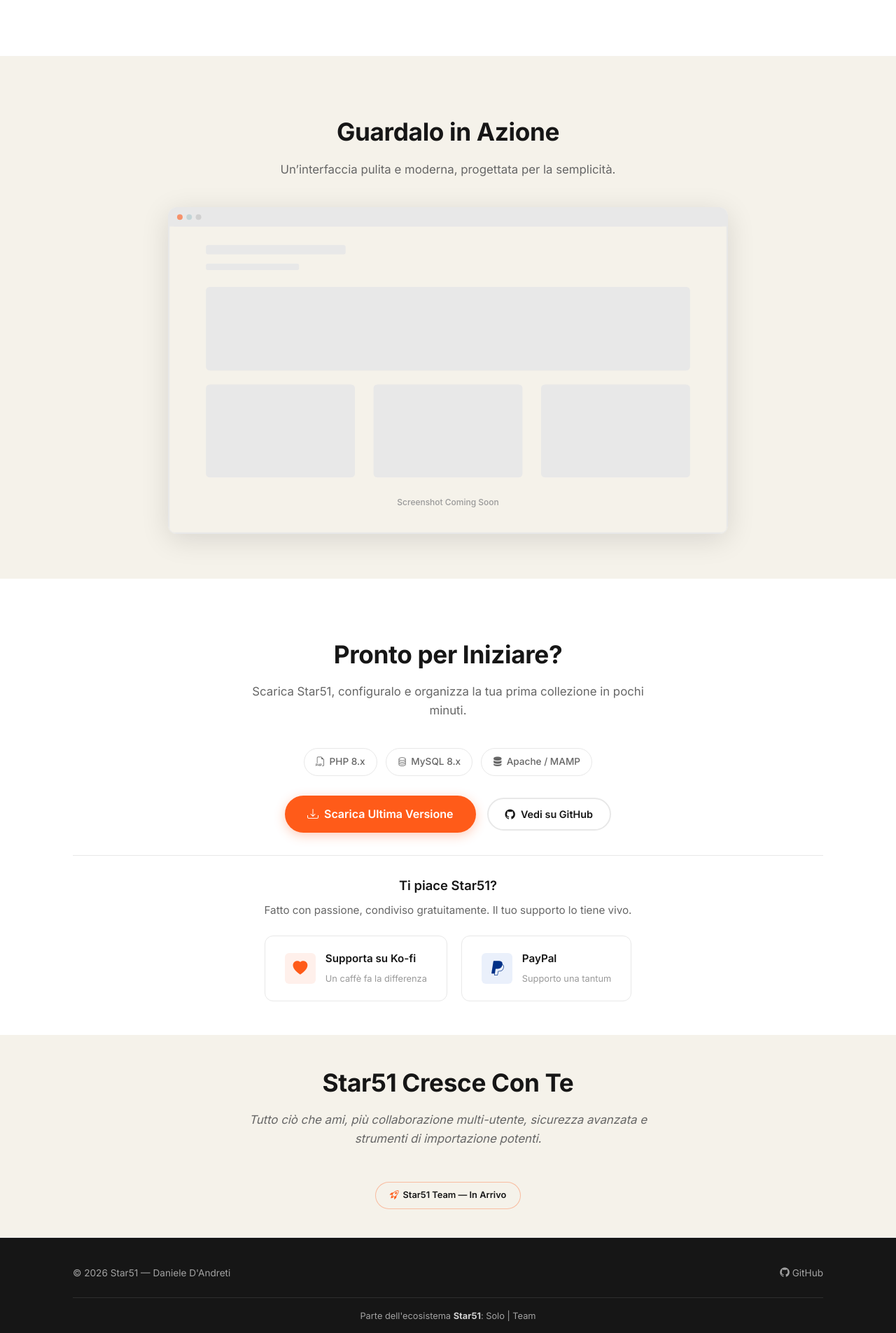
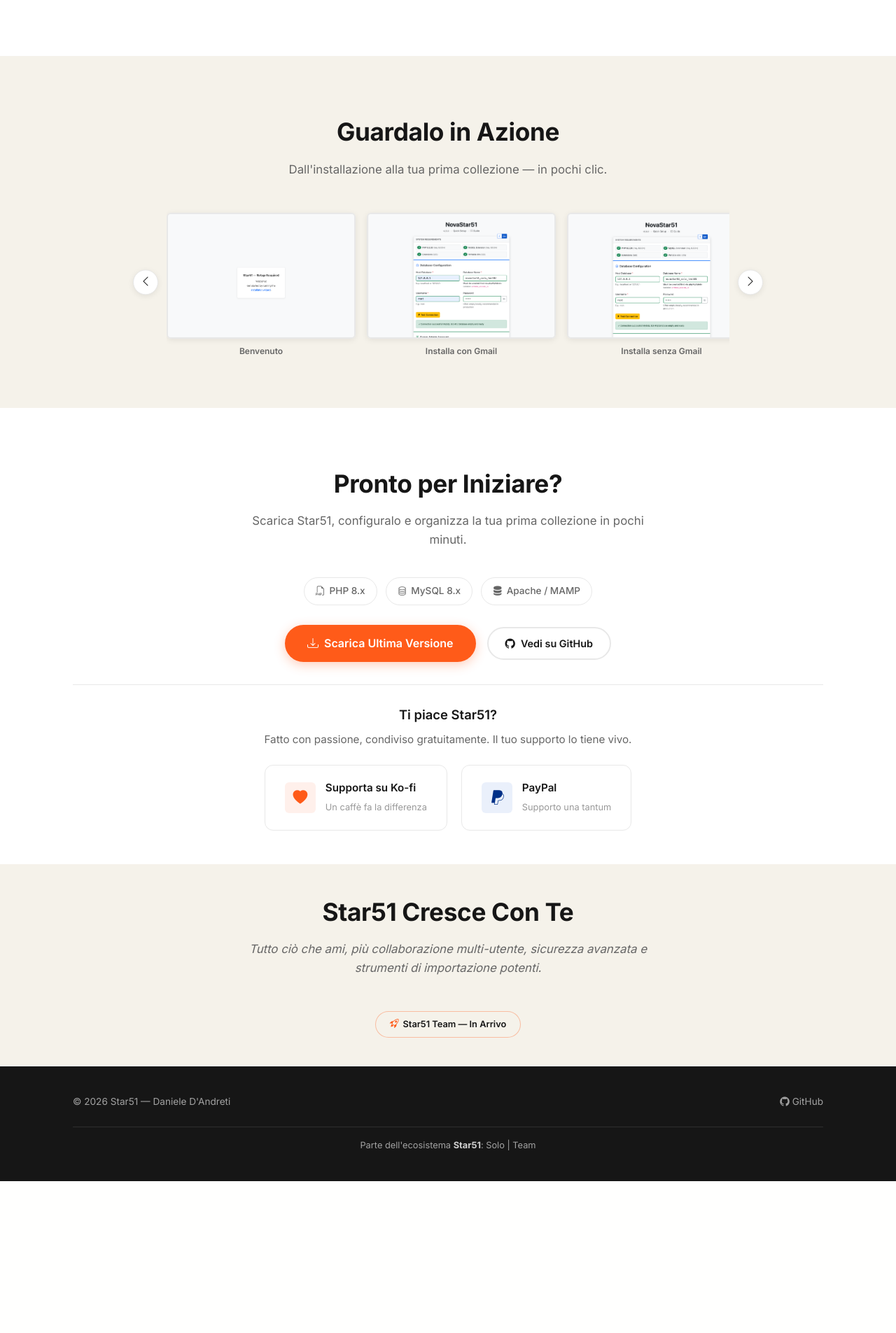
Before and after one commit to danieledandreti/star51, a PHP site: page /it.html in a window 1280 px wide. Shown: the part 1247-3152 px from the top of the page at 70% size. After the commit the page ends 2935 px from the top, so only its background shows below. Run offline with PHP 8.4, Linux system fonts and the light colour scheme.

Commit message:
feat(landing): add screenshot carousel with lightbox
Replace placeholder SVG with 9-slide thumbnail carousel showing
the full user flow: install (Gmail/no-Gmail) → admin panel → frontend.
Shared JS extracted to js/landing.js, lightbox injected via JS.
Both EN and IT pages updated.

```diff
--- a/css/landing.css
+++ b/css/landing.css
@@ -353,20 +353,169 @@
   line-height: 1.6;
 }
 
-/* ── Screenshot Section ── */
-.screenshot-wrapper {
-  max-width: 800px;
+/* ── Carousel ── */
+.carousel {
+  position: relative;
+  max-width: 900px;
   margin: 0 auto;
-  border-radius: var(--radius-md);
-  overflow: hidden;
-  box-shadow: var(--shadow-lg);
-  border: 1px solid var(--gray-200);
+  padding: 0 48px;
 }
 
-.screenshot-wrapper img {
-  width: 100%;
+.carousel-track {
+  display: flex;
+  gap: 16px;
+  overflow-x: auto;
+  scroll-behavior: smooth;
+  scrollbar-width: none;
+  -ms-overflow-style: none;
+  padding: 8px 0;
+}
+
+.carousel-track::-webkit-scrollbar {
+  display: none;
+}
+
+.carousel-slide {
+  flex: 0 0 270px;
+  cursor: pointer;
+  text-align: center;
+  transition: transform var(--transition);
+}
+
+.carousel-slide:hover {
+  transform: translateY(-4px);
+}
+
+.carousel-slide img {
+  width: 270px;
+  height: 180px;
+  object-fit: cover;
+  object-position: top;
+  border-radius: var(--radius-sm);
+  border: 2px solid var(--gray-200);
+  box-shadow: var(--shadow-sm);
+  transition: border-color var(--transition);
+}
+
+.carousel-slide:hover img {
+  border-color: var(--brand-orange);
+}
+
+.carousel-caption {
   display: block;
+  margin-top: 8px;
+  font-size: 0.75rem;
+  font-weight: 600;
+  color: var(--gray-600);
 }
+
+.carousel-arrow {
+  position: absolute;
+  top: 50%;
+  transform: translateY(-60%);
+  width: 36px;
+  height: 36px;
+  border-radius: 50%;
+  border: 1px solid var(--gray-200);
+  background: var(--white);
+  color: var(--charcoal);
+  cursor: pointer;
+  display: flex;
+  align-items: center;
+  justify-content: center;
+  font-size: 1rem;
+  transition: all var(--transition);
+  z-index: 2;
+  box-shadow: var(--shadow-sm);
+}
+
+.carousel-arrow:hover {
+  border-color: var(--brand-orange);
+  color: var(--brand-orange);
+}
+
+.carousel-prev { left: 0; }
+.carousel-next { right: 0; }
+
+/* ── Lightbox ── */
+.lightbox {
+  display: none;
+  position: fixed;
+  inset: 0;
+  z-index: 1000;
+  background: rgba(0, 0, 0, 0.9);
+  align-items: center;
+  justify-content: center;
+}
+
+.lightbox.active {
+  display: flex;
+}
+
+.lightbox-content {
+  max-width: 90vw;
+  max-height: 85vh;
+  text-align: center;
+}
+
+.lightbox-content img {
+  max-width: 90vw;
+  max-height: 80vh;
+  object-fit: contain;
+  border-radius: var(--radius-sm);
+  box-shadow: 0 0 40px rgba(0, 0, 0, 0.5);
+}
+
+.lightbox-caption {
+  color: rgba(255, 255, 255, 0.8);
+  font-size: 0.9rem;
+  margin-top: 12px;
+  font-weight: 500;
+}
+
+.lightbox-close {
+  position: absolute;
+  top: 20px;
+  right: 24px;
+  background: none;
+  border: none;
+  color: rgba(255, 255, 255, 0.7);
+  font-size: 1.5rem;
+  cursor: pointer;
+  padding: 8px;
+  transition: color var(--transition);
+}
+
+.lightbox-close:hover {
+  color: var(--white);
+}
+
+.lightbox-arrow {
+  position: absolute;
+  top: 50%;
+  transform: translateY(-50%);
+  width: 48px;
+  height: 48px;
+  border-radius: 50%;
+  border: 1px solid rgba(255, 255, 255, 0.3);
+  background: rgba(0, 0, 0, 0.5);
+  color: rgba(255, 255, 255, 0.8);
+  cursor: pointer;
+  display: flex;
+  align-items: center;
+  justify-content: center;
+  font-size: 1.2rem;
+  transition: all var(--transition);
+}
+
+.lightbox-arrow:hover {
+  background: rgba(0, 0, 0, 0.8);
+  color: var(--white);
+  border-color: rgba(255, 255, 255, 0.6);
+}
+
+.lightbox-prev { left: 20px; }
+.lightbox-next { right: 20px; }
 
 /* ── Download Section ── */
 .download-section {
@@ -534,6 +683,13 @@
 
 /* ── Responsive ── */
 @media (max-width: 768px) {
+  .carousel { padding: 0 40px; }
+  .carousel-slide { flex: 0 0 220px; }
+  .carousel-slide img { width: 220px; height: 147px; }
+  .lightbox-arrow { width: 40px; height: 40px; }
+  .lightbox-prev { left: 8px; }
+  .lightbox-next { right: 8px; }
+
   .navbar-links {
     display: none;
     position: absolute;
--- a/it.html
+++ b/it.html
@@ -133,16 +133,68 @@
     <div class="container">
       <h2 class="section-title">Guardalo in Azione</h2>
       <p class="section-subtitle">
-        Un&rsquo;interfaccia pulita e moderna, progettata per la semplicit&agrave;.
+        Dall'installazione alla tua prima collezione &mdash; in pochi clic.
       </p>
-      <div class="screenshot-wrapper">
-        <img src="img/screenshot-placeholder.svg"
-             alt="Anteprima screenshot Star51 Solo"
-             width="1200"
-             height="700">
+
+      <!-- Carousel thumbnails -->
+      <div class="carousel">
+        <button class="carousel-arrow carousel-prev" aria-label="Precedente">
+          <i class="bi bi-chevron-left"></i>
+        </button>
+        <div class="carousel-track">
+          <div class="carousel-slide" data-index="0">
+            <img src="img/carousel/01-setup-required.png"
+                 alt="Schermata di benvenuto">
+            <span class="carousel-caption">Benvenuto</span>
+          </div>
+          <div class="carousel-slide" data-index="1">
+            <img src="img/carousel/02a-installer-gmail.png"
+                 alt="Installazione con Gmail SMTP">
+            <span class="carousel-caption">Installa con Gmail</span>
+          </div>
+          <div class="carousel-slide" data-index="2">
+            <img src="img/carousel/02b-installer-no-gmail.png"
+                 alt="Installazione senza Gmail">
+            <span class="carousel-caption">Installa senza Gmail</span>
+          </div>
+          <div class="carousel-slide" data-index="3">
+            <img src="img/carousel/03a-installation-complete-gmail.png"
+                 alt="Installazione completata con Gmail">
+            <span class="carousel-caption">Completata (Gmail)</span>
+          </div>
+          <div class="carousel-slide" data-index="4">
+            <img src="img/carousel/03b-installation-complete-no-gmail.png"
+                 alt="Installazione completata senza Gmail">
+            <span class="carousel-caption">Completata (Standard)</span>
+          </div>
+          <div class="carousel-slide" data-index="5">
+            <img src="img/carousel/04-create-category.png"
+                 alt="Crea una categoria">
+            <span class="carousel-caption">Crea Categoria</span>
+          </div>
+          <div class="carousel-slide" data-index="6">
+            <img src="img/carousel/05-create-article.png"
+                 alt="Crea un articolo">
+            <span class="carousel-caption">Crea Articolo</span>
+          </div>
+          <div class="carousel-slide" data-index="7">
+            <img src="img/carousel/06-articles-list.png"
+                 alt="Lista gestione articoli">
+            <span class="carousel-caption">Lista Articoli</span>
+          </div>
+          <div class="carousel-slide" data-index="8">
+            <img src="img/carousel/07-frontend-detail.png"
+                 alt="Pagina dettaglio articolo pubblica">
+            <span class="carousel-caption">Dettaglio Articolo</span>
+          </div>
+        </div>
+        <button class="carousel-arrow carousel-next" aria-label="Successivo">
+          <i class="bi bi-chevron-right"></i>
+        </button>
       </div>
     </div>
   </section>
+
 
   <!-- Download -->
   <section id="download" class="section download-section">
@@ -227,27 +279,7 @@
     </div>
   </footer>
 
-  <script>
-    document.querySelectorAll('a[href^="#"]').forEach(function(link) {
-      link.addEventListener('click', function(e) {
-        var target = document.querySelector(this.getAttribute('href'));
-        if (!target) return;
-        e.preventDefault();
-        var start = window.scrollY;
-        var end = target.getBoundingClientRect().top + window.scrollY - 80;
-        var distance = end - start;
-        var duration = 1200;
-        var startTime = null;
-        function step(time) {
-          if (!startTime) startTime = time;
-          var progress = Math.min((time - startTime) / duration, 1);
-          window.scrollTo(0, start + distance * progress);
-          if (progress < 1) requestAnimationFrame(step);
-        }
-        requestAnimationFrame(step);
-      });
-    });
-  </script>
+  <script src="js/landing.js"></script>
 
 </body>
 </html>
--- /dev/null
+++ b/js/landing.js
@@ -0,0 +1,102 @@
+// Inject lightbox HTML
+(function() {
+  var html = '<div class="lightbox" id="lightbox">'
+    + '<button class="lightbox-close" aria-label="Close"><i class="bi bi-x-lg"></i></button>'
+    + '<button class="lightbox-arrow lightbox-prev" aria-label="Previous"><i class="bi bi-chevron-left"></i></button>'
+    + '<div class="lightbox-content"><img src="" alt="" id="lightbox-img"><p class="lightbox-caption" id="lightbox-caption"></p></div>'
+    + '<button class="lightbox-arrow lightbox-next" aria-label="Next"><i class="bi bi-chevron-right"></i></button>'
+    + '</div>';
+  document.body.insertAdjacentHTML('beforeend', html);
+})();
+
+// Smooth scroll
+document.querySelectorAll('a[href^="#"]').forEach(function(link) {
+  link.addEventListener('click', function(e) {
+    var target = document.querySelector(this.getAttribute('href'));
+    if (!target) return;
+    e.preventDefault();
+    var start = window.scrollY;
+    var end = target.getBoundingClientRect().top + window.scrollY - 80;
+    var distance = end - start;
+    var duration = 1200;
+    var startTime = null;
+    function step(time) {
+      if (!startTime) startTime = time;
+      var progress = Math.min((time - startTime) / duration, 1);
+      window.scrollTo(0, start + distance * progress);
+      if (progress < 1) requestAnimationFrame(step);
+    }
+    requestAnimationFrame(step);
+  });
+});
+
+// Carousel scroll
+(function() {
+  var track = document.querySelector('.carousel-track');
+  var prev = document.querySelector('.carousel-prev');
+  var next = document.querySelector('.carousel-next');
+  var scrollAmount = 200;
+
+  prev.addEventListener('click', function() {
+    track.scrollBy({ left: -scrollAmount, behavior: 'smooth' });
+  });
+  next.addEventListener('click', function() {
+    track.scrollBy({ left: scrollAmount, behavior: 'smooth' });
+  });
+})();
+
+// Lightbox
+(function() {
+  var lightbox = document.getElementById('lightbox');
+  var lbImg = document.getElementById('lightbox-img');
+  var lbCaption = document.getElementById('lightbox-caption');
+  var slides = document.querySelectorAll('.carousel-slide');
+  var current = 0;
+  var total = slides.length;
+
+  function open(index) {
+    current = index;
+    update();
+    lightbox.classList.add('active');
+    document.body.style.overflow = 'hidden';
+  }
+
+  function close() {
+    lightbox.classList.remove('active');
+    document.body.style.overflow = '';
+  }
+
+  function update() {
+    var slide = slides[current];
+    var img = slide.querySelector('img');
+    lbImg.src = img.src;
+    lbImg.alt = img.alt;
+    lbCaption.textContent = slide.querySelector('.carousel-caption').textContent;
+  }
+
+  function navigate(dir) {
+    current = (current + dir + total) % total;
+    update();
+  }
+
+  slides.forEach(function(slide) {
+    slide.addEventListener('click', function() {
+      open(parseInt(this.dataset.index));
+    });
+  });
+
+  document.querySelector('.lightbox-close').addEventListener('click', close);
+  document.querySelector('.lightbox-prev').addEventListener('click', function() { navigate(-1); });
+  document.querySelector('.lightbox-next').addEventListener('click', function() { navigate(1); });
+
+  lightbox.addEventListener('click', function(e) {
+    if (e.target === lightbox) close();
+  });
+
+  document.addEventListener('keydown', function(e) {
+    if (!lightbox.classList.contains('active')) return;
+    if (e.key === 'Escape') close();
+    if (e.key === 'ArrowLeft') navigate(-1);
+    if (e.key === 'ArrowRight') navigate(1);
+  });
+})();
```
Also changed, not shown: index.html (+59 -27 lines), img/carousel/01-setup-required.png (added), img/carousel/02a-installer-gmail.png (added), img/carousel/02b-installer-no-gmail.png (added), img/carousel/03a-installation-complete-gmail.png (added), img/carousel/03b-installation-complete-no-gmail.png (added), img/carousel/04-create-category.png (added), img/carousel/05-create-article.png (added), img/carousel/06-articles-list.png (added), img/carousel/07-frontend-detail.png (added).
